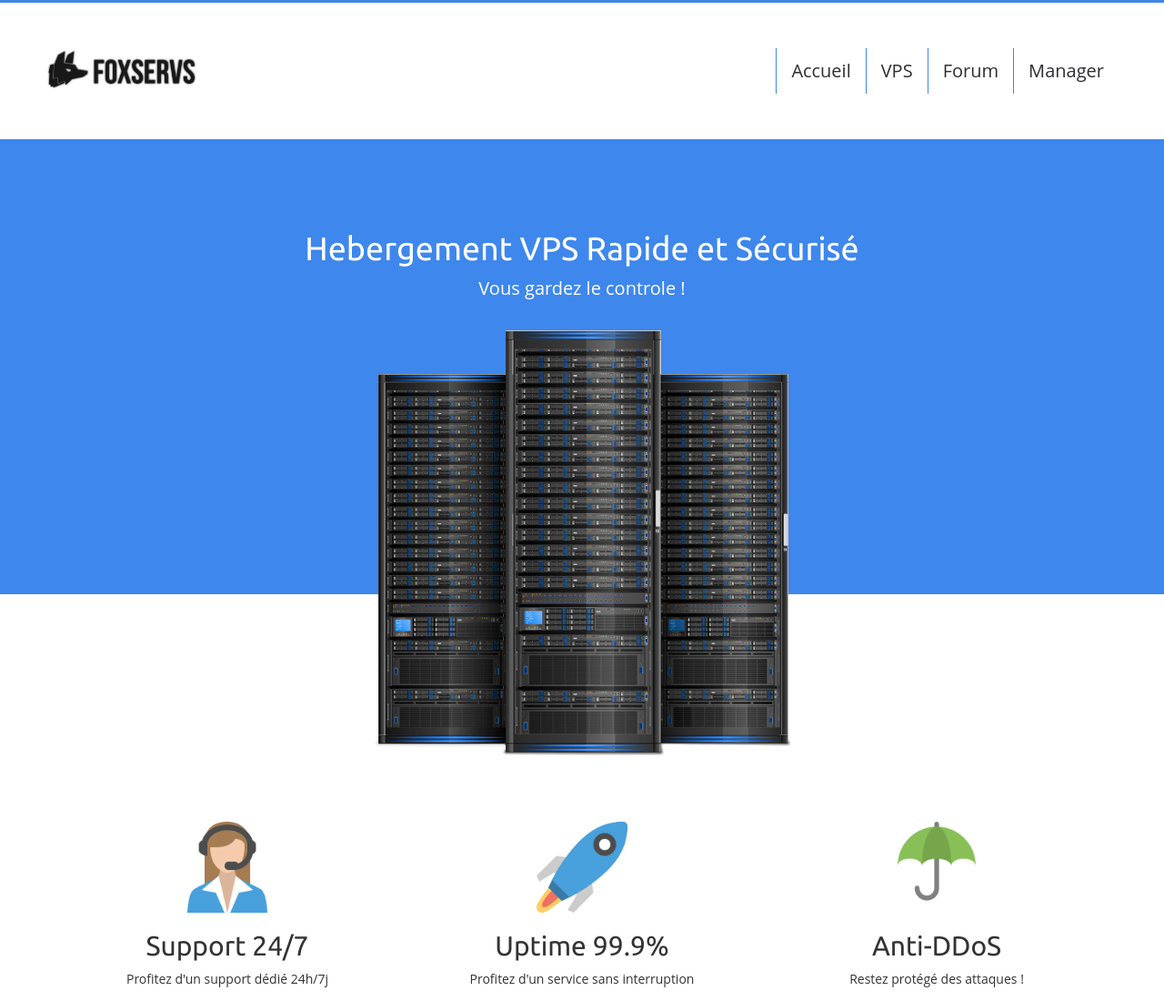
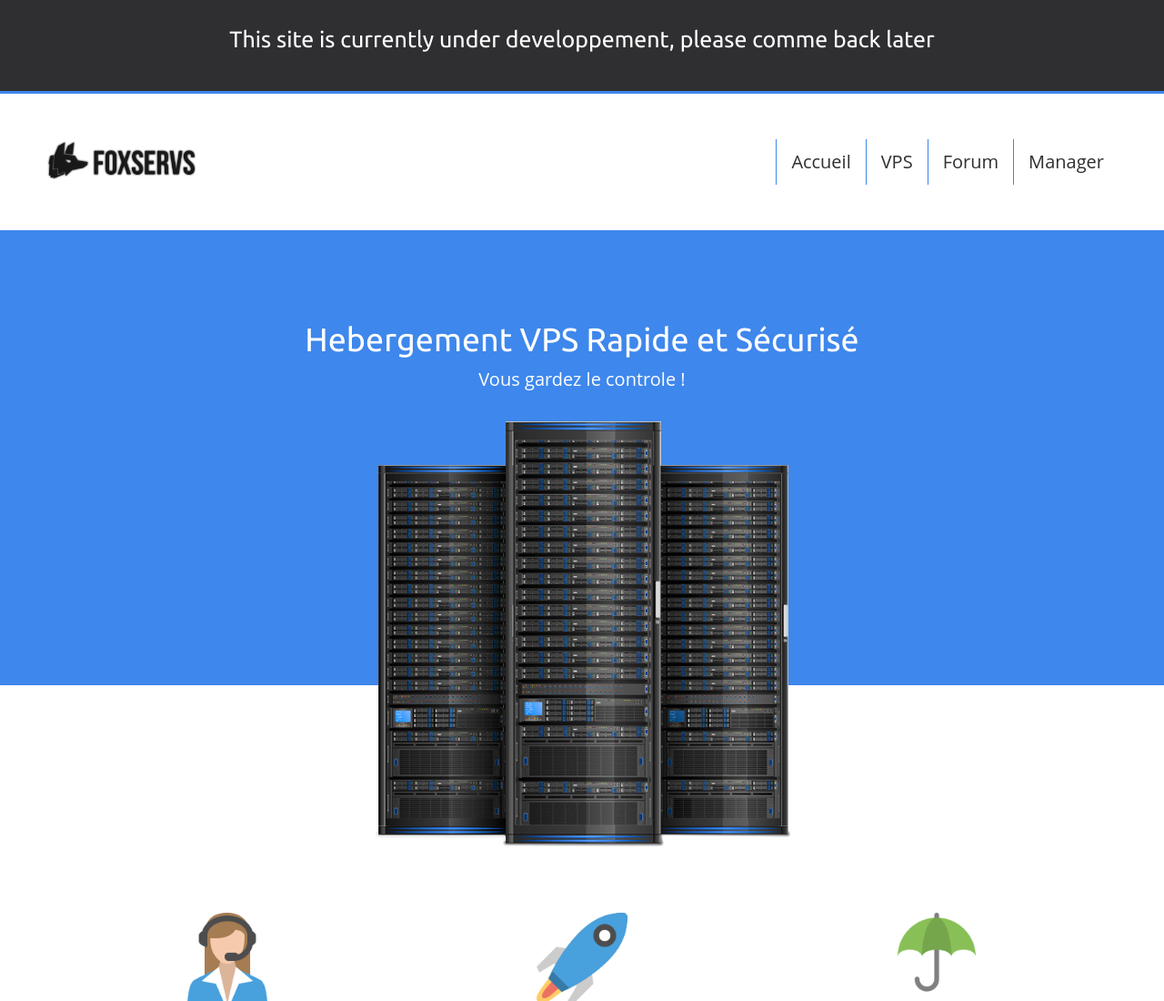
Before and after one commit to stormtrooper42/FoxServs, a plain HTML site: page index.html in a window 1280 px wide. Shown: the top 1100 px of the page at 91% size. Drawn offline with nearby package versions, Linux system fonts and the light colour scheme.

Commit message:
Under Construct

```diff
--- a/css/style.css
+++ b/css/style.css
@@ -5,6 +5,21 @@
 body{
 	margin: 0px;
 	padding: 0px;
+}
+
+.avert{
+	margin-top: 0px;
+	height: 100px;
+	background-color: #2F2F32;
+	color: white;
+	text-align: center;
+	font-family: 'Ubuntu', sans-serif;
+}
+
+.avert h1{
+	font-size: 25px;
+	padding-top: 30px;
+	margin-top: 0px;
 }
 
 .pre-header{
--- a/index.html
+++ b/index.html
@@ -16,7 +16,10 @@
     </head>
     <body>
 
-    	<div class="pre-header"></div>
+	<div class="avert">
+		<h1>This site is currently under developpement, please comme back later</h1>
+	</div>
+    	<div class="pre-header"> 	</div>
 	<div class="header">
 		<img src="img/logo.png" alt="logo" />
 		<nav>
```
